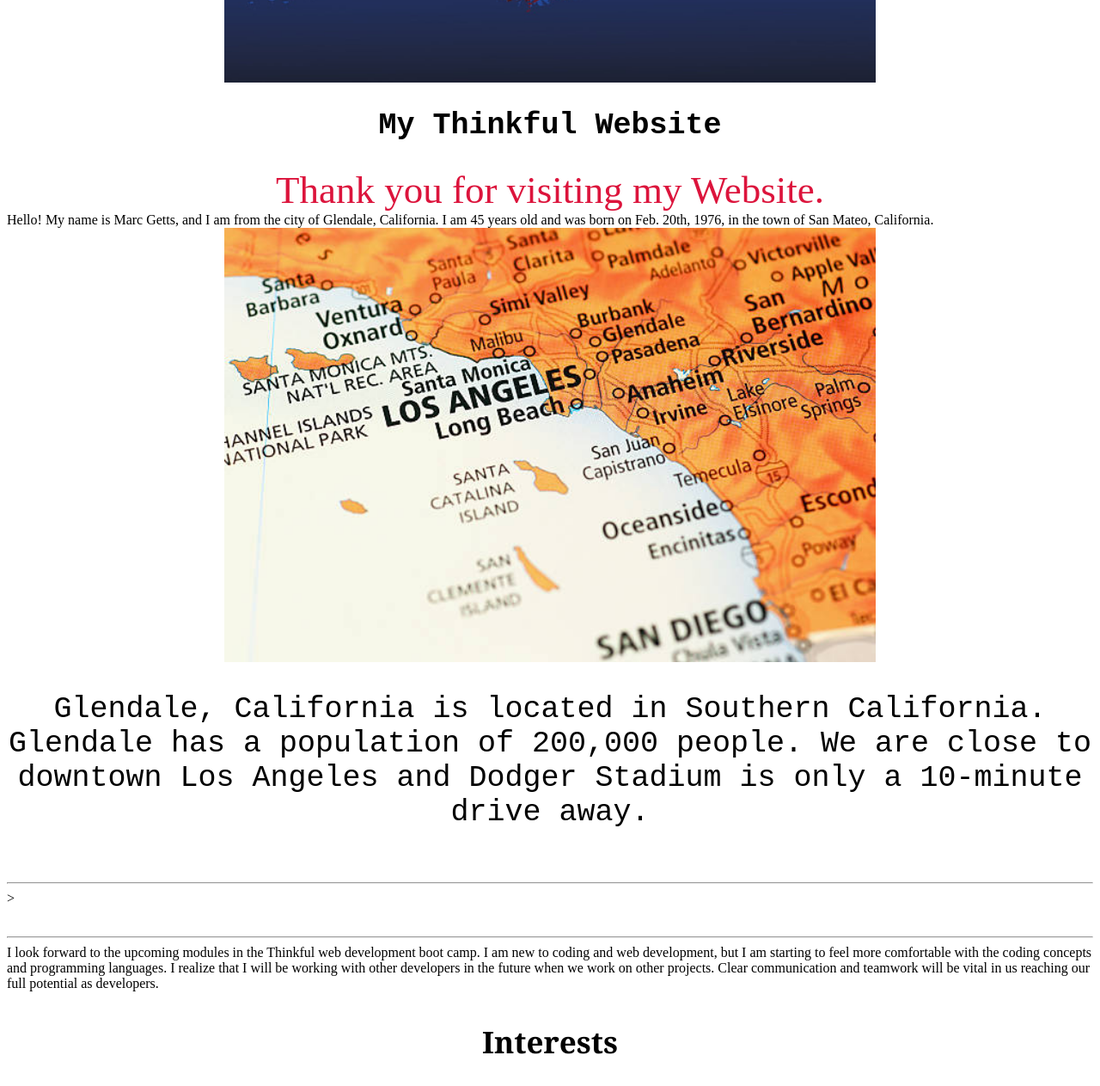
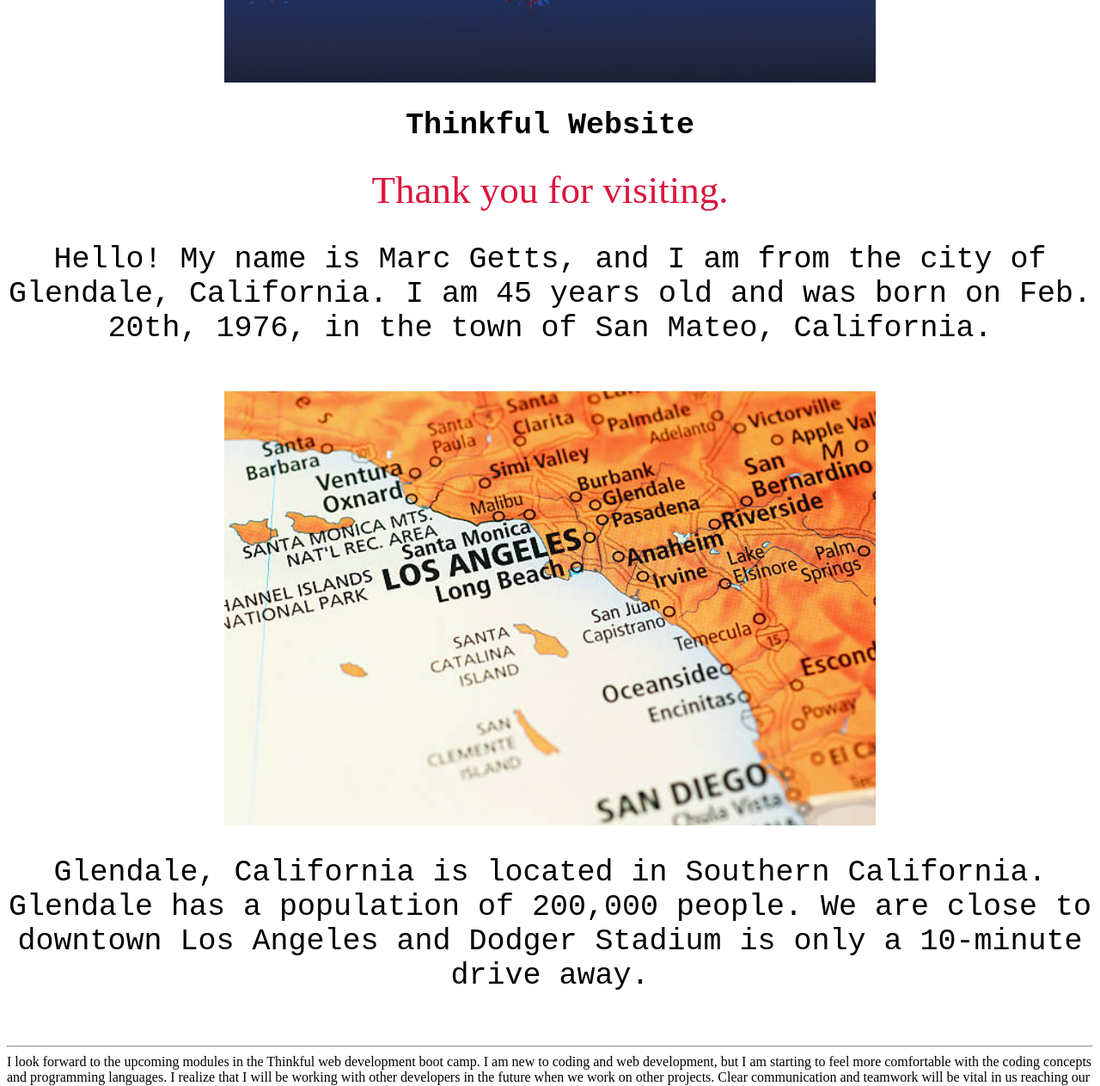
Before and after one commit to MGettsDev/Thinkful1, a plain HTML site: page index.html in a window 1280 px wide. Shown: the part 480-1743 px from the top of the page at 86% size. Drawn offline with Linux system fonts and the light colour scheme.

Commit message:
Update index.html

```diff
--- a/index.html
+++ b/index.html
@@ -13,16 +13,16 @@
   </div>
   </header>
 <img src= "watchtower.jpg" alt= "Mountains" class= "center">
-   <main> <article> <header> <h2>My Thinkful Website</h2> </header> Thank you for visiting my Website. </article> </main> </body>
-    Hello! My name is Marc Getts, and I am from the city of Glendale, California. I am 45 years old and was born on Feb. 20th, 1976, in the town of San Mateo, California.</h2>
+   <main> <article> <header> <h2>Thinkful Website</h2> </header> Thank you for visiting. </article> </main> </body>
+    <p>Hello! My name is Marc Getts, and I am from the city of Glendale, California. I am 45 years old and was born on Feb. 20th, 1976, in the town of San Mateo, California.</p>
     <br>
     <img src= "cali.jpg" alt= "cali" class= "center">
     <p>
       Glendale, California is located in Southern California. Glendale has a population of 200,000 people.  We are close to downtown Los Angeles and Dodger Stadium is only a 10-minute drive away. </p>
       <br>
       <hr>
-     ><p></p>
-      <hr>I look forward to the upcoming modules in the Thinkful web development boot camp. I am new to coding and web development, but I am starting to feel more comfortable with the coding concepts and programming languages. I realize that I will be working with other developers in the future when we work on other projects. Clear communication and teamwork will be vital in us reaching our full potential as developers.
+
+      <o>I look forward to the upcoming modules in the Thinkful web development boot camp. I am new to coding and web development, but I am starting to feel more comfortable with the coding concepts and programming languages. I realize that I will be working with other developers in the future when we work on other projects. Clear communication and teamwork will be vital in us reaching our full potential as developers.</p>
         <h3>Interests</h3>
       <p>Some of my interests are watching sports, especially college football and basketball.  I also enjoy going to the beach, as well as fishing and hiking.</p>
 
```
